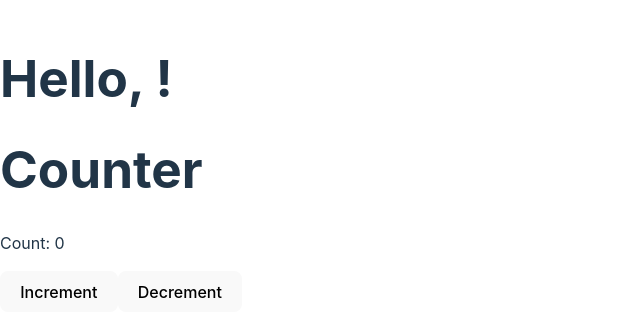
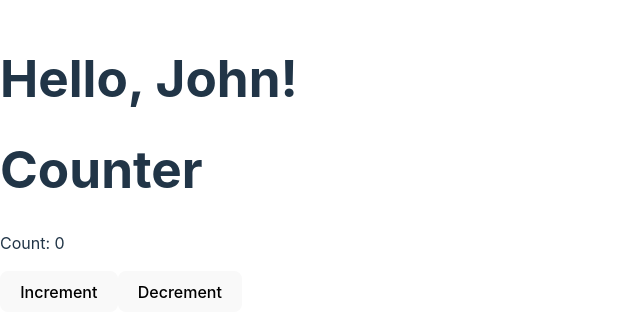
Before and after one commit to theamik69/reactjs_eduwork, a React (Vite) app: page / in a window 1280 px wide. Shown: the part 236-572 px from the top of the page, without its empty margins (0-640 px from the left). Built offline with nearby package versions, Linux system fonts and the light colour scheme.

Commit message:
update 2 file index.jsx

```diff
--- a/src/Tugas/index.jsx
+++ b/src/Tugas/index.jsx
@@ -5,7 +5,7 @@ export default class Komponen extends React.Component {
   render() {
     return (
       <div>
-        <FungtionalComponent />
+        <FungtionalComponent name= "John"/>
         <ClassComponent />
       </div>
     );
```
